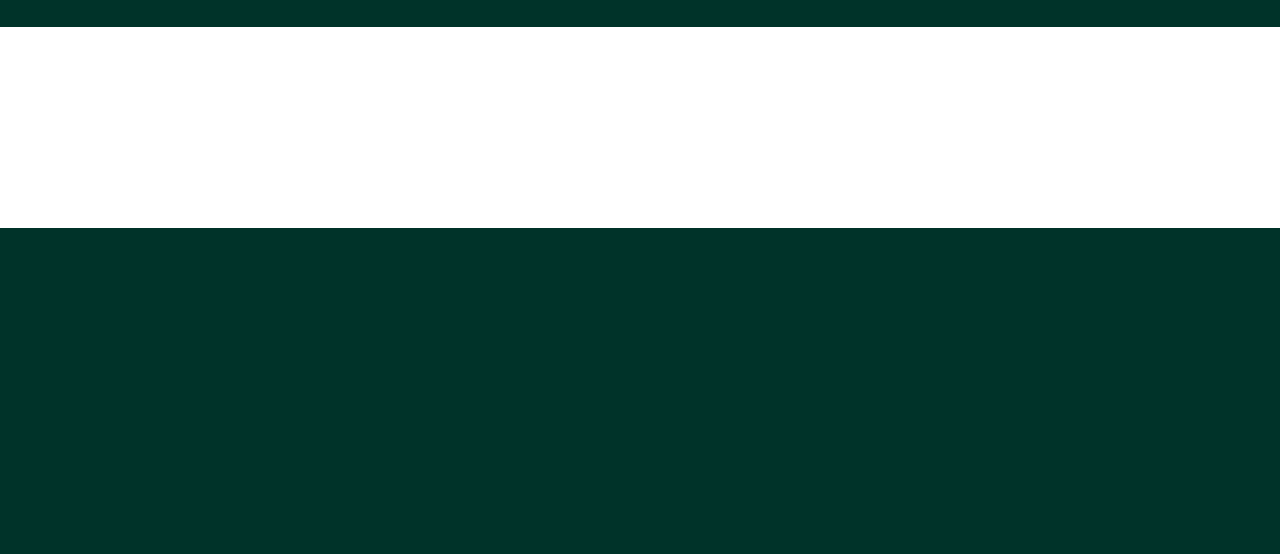
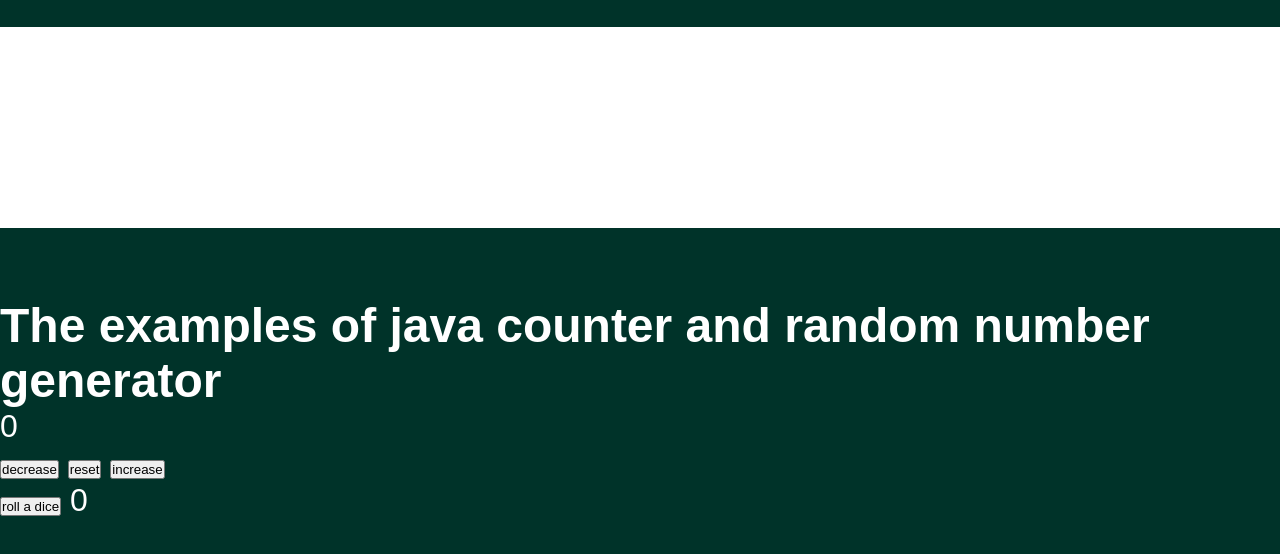
Before and after one commit to MuzaffarMax/Parallax, a plain HTML site: page index.html in a window 1280 px wide. Shown: the part 702-1256 px from the top of the page. Drawn offline with Linux system fonts and the light colour scheme.

Commit message:
Update index.html

```diff
--- a/index.html
+++ b/index.html
@@ -29,7 +29,23 @@
         <img src="images/plant.png" id="plant">
     </section>
     <section class="parallax2">
-        <div class="earth"></div>
+        <div class="earth">
+            <h1 id="javatext">The examples of java counter and random number generator</h1>
+            <div id="interface">
+                <label id="countlabel" >0</label><br>
+                <div id="btn">
+                    <button id="decreasebtn" class="buttons">decrease</button>
+                    <button id="resetbtn" class="buttons">reset</button>
+                    <button id="increasebtn" class="buttons">increase</button>
+                </div>
+                </div>
+                <div class="randomgenerator">
+                    <button id="rollbtn">roll a dice</button>
+                    <label id="mylabel">0</label>
+                </div>
+
+
+        </div>
  </section>
 
 
```
